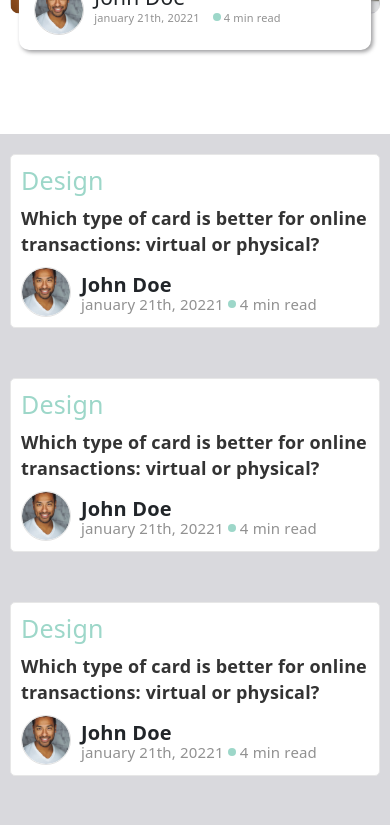
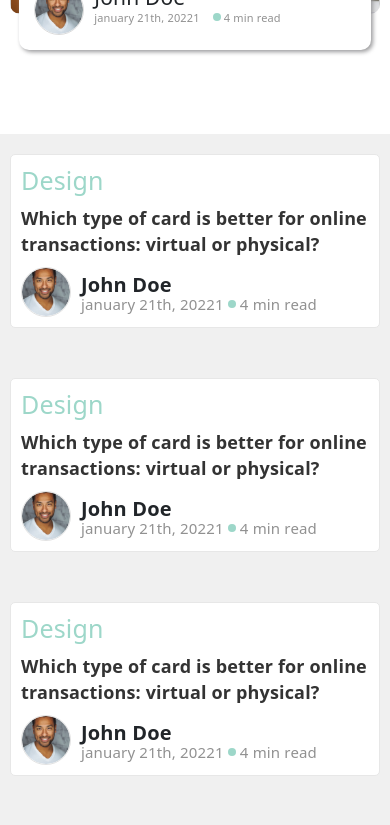
Before and after one commit to Boogie27/payizzy, a React (Create React App) app: page /blog in a window 390 px wide. Shown: the part 3080-3905 px from the top of the page. Built offline with nearby package versions, Linux system fonts and the light colour scheme.

Commit message:
payizzy-app

```diff
--- a/src/components/css/Style.css
+++ b/src/components/css/Style.css
@@ -1702,7 +1702,7 @@ a {
 @media only screen and (max-width: 767px){
     .how-to-container{
         padding: 20px 20px;
-        background-color: rgb(217, 217, 221);
+        background-color: rgb(240, 240, 240);
     }
     .how-to-container .howto-content .left-side{
         display: none;
```
